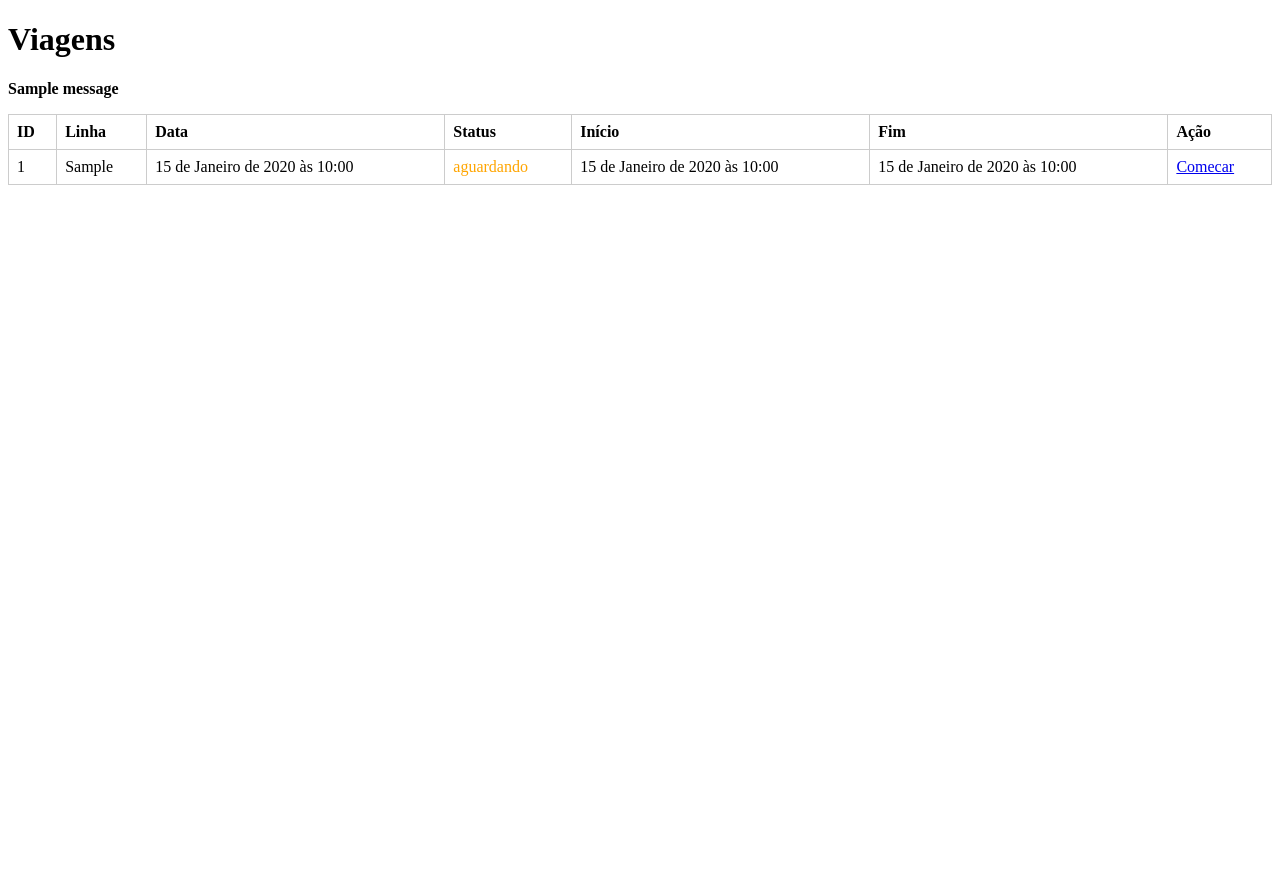
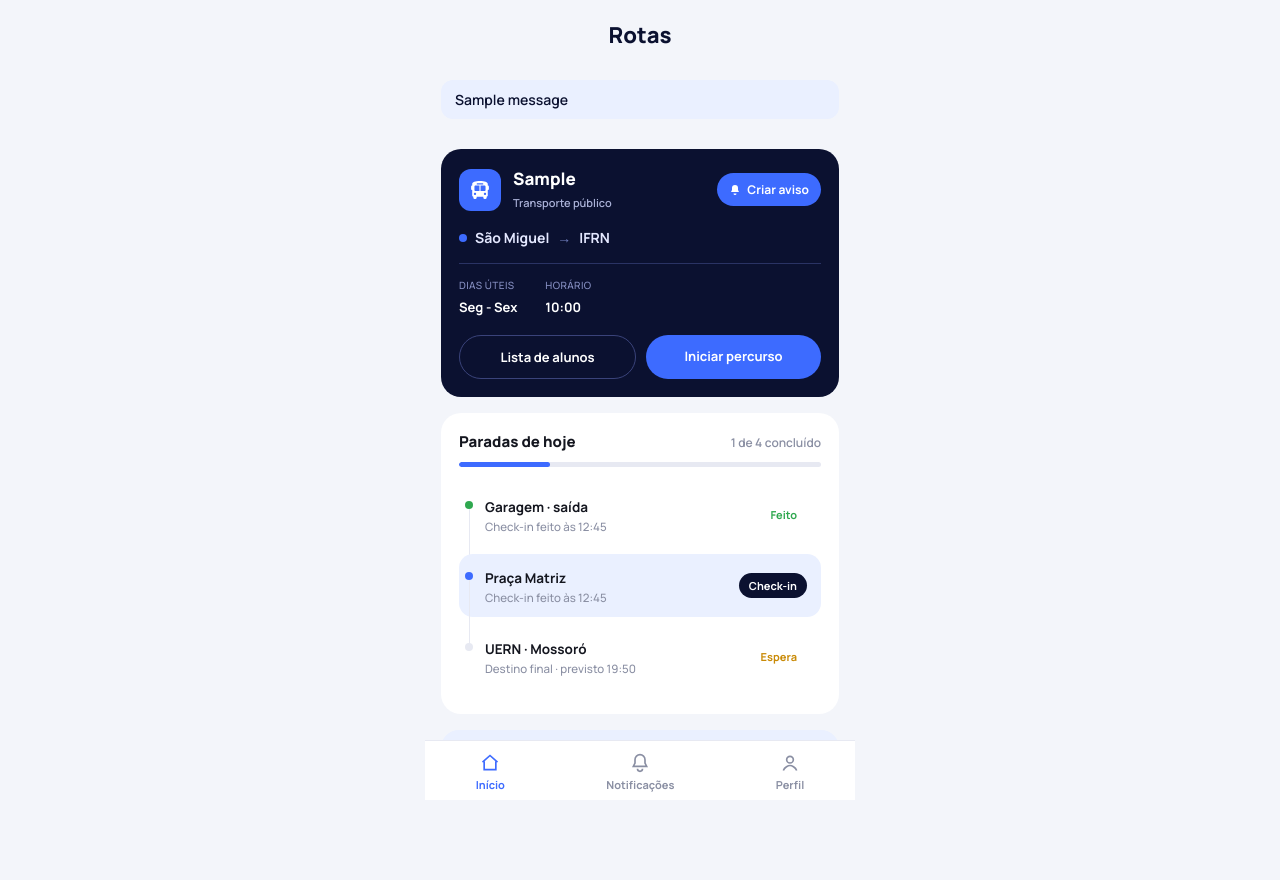
Before and after one commit to NicolasRaony06/sistema-unirotas, a Django app: page /operation/viagens/ in a window 1280 px wide. Before the commit the page ends 185 px from the top, so only its background shows below. Run offline with Django 5.2, Linux system fonts and the light colour scheme; tables that the repository leaves empty hold one stand-in row (values such as "Sample post"); one stand-in notice (Sample message) is shown.

Commit message:
feature criacao da listagem de alunos

```diff
--- a/operation/models.py
+++ b/operation/models.py
@@ -13,7 +13,7 @@ class Viagem(models.Model):
     momento_finalizado = models.DateTimeField(null=True, blank=True)
 
     def __str__(self):
-        return self.linha
+        return f'{self.linha} ({self.data})'
 
     def comecar(self):
         self.status = 'em_andamento'
--- /dev/null
+++ b/operation/static/operation/css/style.css
@@ -0,0 +1,295 @@
+:root {
+    --navy-950: #0B1130;
+    --navy-800: #161D45;
+    --blue-500: #3D6BFF;
+    --blue-100: #EAF0FF;
+    --coral-500: #F0483F;
+    --green-600: #2FA84F;
+    --amber-600: #C98A06;
+    --ink-900: #14161F;
+    --grey-500: #8A8FA3;
+    --grey-200: #E7E9F2;
+    --paper: #F3F5FA;
+}
+
+* { box-sizing: border-box; }
+
+body {
+    margin: 0;
+    background: var(--paper);
+    font-family: 'Manrope', system-ui, sans-serif;
+    color: var(--ink-900);
+}
+
+.app {
+    max-width: 430px;
+    margin: 0 auto;
+    min-height: 100vh;
+    background: var(--paper);
+    display: flex;
+    flex-direction: column;
+}
+
+.topbar { padding: 20px 20px 8px; }
+.topbar h1 { margin: 0; font-size: 22px; font-weight: 800; color: var(--navy-950); }
+.topbar { text-align: center; }
+
+.content {
+    flex: 1;
+    padding: 8px 16px 24px;
+    display: flex;
+    flex-direction: column;
+    gap: 16px;
+}
+
+.flash {
+    background: var(--blue-100);
+    color: var(--navy-950);
+    padding: 10px 14px;
+    border-radius: 12px;
+    font-size: 14px;
+    font-weight: 600;
+}
+
+/* ---- Card da rota ---- */
+.route-card { background: var(--navy-950); border-radius: 20px; padding: 18px; color: #fff; }
+.route-card__head { display: flex; align-items: center; gap: 12px; }
+.route-card__bus {
+    width: 42px; height: 42px; border-radius: 12px;
+    background: var(--blue-500);
+    display: flex; align-items: center; justify-content: center;
+    flex-shrink: 0;
+}
+.route-card__title { flex: 1; }
+.route-card__title h2 { margin: 0; font-size: 17px; font-weight: 800; }
+.route-card__title span { font-size: 11px; color: #A9B0D6; font-weight: 600; }
+.route-card__alert {
+    display: flex; align-items: center; gap: 6px;
+    background: var(--blue-500); color: #fff; border: none;
+    border-radius: 999px; padding: 8px 12px;
+    font-size: 12px; font-weight: 700; font-family: inherit;
+}
+
+.route-card__path {
+    display: flex; align-items: center; gap: 8px;
+    margin: 16px 0; font-size: 14px; font-weight: 700; color: #E4E8FF;
+}
+.route-card__path .dot { width: 8px; height: 8px; border-radius: 50%; background: var(--blue-500); flex-shrink: 0; }
+.route-card__path .arrow { color: #6C79B8; }
+
+.route-card__meta { display: flex; gap: 28px; padding-top: 14px; border-top: 1px solid #2A3364; }
+.route-card__meta .label { display: block; font-size: 10px; letter-spacing: 0.04em; color: #8891C4; margin-bottom: 3px; }
+.route-card__meta strong { font-size: 13px; }
+
+.route-card__actions { display: flex; gap: 10px; margin-top: 18px; }
+.btn {
+    flex: 1; text-align: center; padding: 12px 10px; border-radius: 999px;
+    font-size: 13px; font-weight: 700; text-decoration: none; border: none;
+    font-family: inherit; cursor: pointer;
+}
+.btn--ghost { background: transparent; color: #fff; border: 1px solid #3A437A; }
+.btn--solid { background: var(--blue-500); color: #fff; }
+.btn--danger { background: var(--coral-500); }
+.btn--done { background: #232B58; color: #A9B0D6; }
+
+/* ---- Paradas de hoje ---- */
+.stops { background: #fff; border-radius: 20px; padding: 18px; }
+.stops__head { display: flex; justify-content: space-between; align-items: baseline; margin-bottom: 10px; }
+.stops__head h3 { margin: 0; font-size: 15px; font-weight: 800; }
+.stops__head span { font-size: 12px; color: var(--grey-500); font-weight: 600; }
+.progress { height: 5px; border-radius: 999px; background: var(--grey-200); overflow: hidden; margin-bottom: 16px; }
+.progress__bar { height: 100%; background: var(--blue-500); border-radius: 999px; }
+
+.timeline { list-style: none; margin: 0; padding: 0; }
+.timeline li { position: relative; padding: 12px 14px 12px 26px; margin-bottom: 8px; border-radius: 14px; }
+.timeline li::before {
+    content: ''; position: absolute; left: 6px; top: 18px;
+    width: 8px; height: 8px; border-radius: 50%; background: var(--grey-200);
+}
+.timeline li.done::before { background: var(--green-600); }
+.timeline li.active { background: var(--blue-100); }
+.timeline li.active::before { background: var(--blue-500); }
+.timeline li:not(:last-child)::after {
+    content: ''; position: absolute; left: 9.5px; top: 26px;
+    width: 1px; height: calc(100% + 6px); background: var(--grey-200);
+}
+.stop-row { display: flex; justify-content: space-between; align-items: center; gap: 10px; }
+.stop-row strong { font-size: 13.5px; }
+.stop-row small { display: block; color: var(--grey-500); font-size: 11.5px; margin-top: 2px; }
+.tag { font-size: 11px; font-weight: 700; padding: 5px 10px; border-radius: 999px; white-space: nowrap; }
+.tag--feito { color: var(--green-600); }
+.tag--espera { color: var(--amber-600); }
+.tag--checkin { background: var(--navy-950); color: #fff; }
+
+/* ---- Aluno moderador ---- */
+.moderator { background: var(--blue-100); border-radius: 18px; padding: 14px 16px; display: flex; align-items: center; gap: 12px; }
+.moderator__icon {
+    width: 38px; height: 38px; border-radius: 50%; background: var(--blue-500);
+    display: flex; align-items: center; justify-content: center; flex-shrink: 0;
+}
+.moderator__info { flex: 1; }
+.moderator__info span { display: block; font-size: 11px; color: var(--grey-500); font-weight: 600; }
+.moderator__info strong { font-size: 14px; color: var(--blue-500); }
+.moderator__trocar { background: var(--navy-950); color: #fff; border: none; border-radius: 999px; padding: 8px 14px; font-size: 12px; font-weight: 700; font-family: inherit; }
+
+.empty { text-align: center; color: var(--grey-500); font-size: 14px; padding: 40px 0; }
+
+/* ---- Navegação inferior ---- */
+.bottom-nav {
+    display: flex; justify-content: space-around; padding: 12px 0 8px;
+    background: #fff; border-top: 1px solid var(--grey-200);
+    position: sticky; bottom: 0;
+}
+.bottom-nav a { display: flex; flex-direction: column; align-items: center; gap: 4px; font-size: 11px; font-weight: 700; color: var(--grey-500); text-decoration: none; }
+.bottom-nav a.active { color: var(--blue-500); }
+
+/* ---- Cabeçalho com seta de voltar ---- */
+.topbar-alunos {
+    display: flex;
+    align-items: center;
+    gap: 12px;
+    position: relative;
+    justify-content: center;
+}
+.topbar-alunos h1 {
+    margin: 0;
+    font-size: 18px;
+    font-weight: 800;
+    color: var(--navy-950);
+}
+.topbar-back {
+    position: absolute;
+    left: 0;
+    width: 36px;
+    height: 36px;
+    border-radius: 50%;
+    background: #fff;
+    box-shadow: 0 2px 6px rgba(11, 17, 48, 0.08);
+    display: flex;
+    align-items: center;
+    justify-content: center;
+    color: var(--navy-950);
+    text-decoration: none;
+}
+
+/* ---- Card resumo ---- */
+.summary-card {
+    background: var(--navy-950);
+    border-radius: 20px;
+    padding: 18px 20px;
+    display: flex;
+    align-items: center;
+    justify-content: space-between;
+    color: #fff;
+}
+.summary-card__total .label {
+    display: block;
+    font-size: 12px;
+    color: #A9B0D6;
+    font-weight: 600;
+    margin-bottom: 4px;
+}
+.summary-card__total .value {
+    font-size: 32px;
+    font-weight: 800;
+}
+.summary-card__stats {
+    display: flex;
+    flex-direction: column;
+    gap: 8px;
+    align-items: flex-end;
+}
+.stat {
+    display: flex;
+    align-items: center;
+    gap: 6px;
+    background: #fff;
+    color: var(--ink-900);
+    font-size: 12px;
+    font-weight: 700;
+    padding: 5px 10px;
+    border-radius: 999px;
+}
+.stat .dot {
+    width: 7px;
+    height: 7px;
+    border-radius: 50%;
+}
+.stat--ok .dot { background: var(--green-600); }
+.stat--pending .dot { background: var(--coral-500); }
+
+/* ---- Grupos por instituição ---- */
+.group__header {
+    display: flex;
+    justify-content: space-between;
+    align-items: center;
+    padding: 4px 4px 10px;
+}
+.group__title {
+    font-size: 13px;
+    font-weight: 800;
+    color: var(--ink-900);
+    display: flex;
+    align-items: center;
+    gap: 8px;
+}
+.badge {
+    background: var(--blue-100);
+    color: var(--blue-500);
+    font-size: 11px;
+    font-weight: 700;
+    padding: 3px 9px;
+    border-radius: 999px;
+}
+.group__ratio {
+    font-size: 12px;
+    color: var(--grey-500);
+    font-weight: 600;
+}
+
+/* ---- Linha de aluno ---- */
+.student-list {
+    display: flex;
+    flex-direction: column;
+    gap: 8px;
+}
+.student-row {
+    background: #fff;
+    border-radius: 14px;
+    padding: 10px 14px;
+    display: flex;
+    align-items: center;
+    gap: 10px;
+}
+.student-row__avatar {
+    width: 34px;
+    height: 34px;
+    border-radius: 50%;
+    background: var(--blue-100);
+    color: var(--blue-500);
+    display: flex;
+    align-items: center;
+    justify-content: center;
+    flex-shrink: 0;
+}
+.student-row__name {
+    flex: 1;
+    font-size: 14px;
+    font-weight: 700;
+    color: var(--ink-900);
+}
+.status-pill {
+    font-size: 11px;
+    font-weight: 700;
+    padding: 5px 10px;
+    border-radius: 999px;
+    white-space: nowrap;
+}
+.status-pill--presente {
+    background: #E4F7EA;
+    color: var(--green-600);
+}
+.status-pill--pendente {
+    background: #FDE9EA;
+    color: var(--coral-500);
+}
--- /dev/null
+++ b/operation/templates/base.html
@@ -0,0 +1,45 @@
+{% load static %}
+<!DOCTYPE html>
+<html lang="pt-br">
+<head>
+    <meta charset="UTF-8">
+    <meta name="viewport" content="width=device-width, initial-scale=1">
+    <title>{% block title %}Rotas{% endblock %}</title>
+    <link rel="preconnect" href="https://fonts.googleapis.com">
+    <link rel="preconnect" href="https://fonts.gstatic.com" crossorigin>
+    <link href="https://fonts.googleapis.com/css2?family=Manrope:wght@500;600;700;800&display=swap" rel="stylesheet">
+    <link rel="stylesheet" href="{% static 'operation/css/style.css' %}">
+</head>
+<body>
+    <div class="app">
+        <header class="topbar">
+            {% block header %}<h1>Rotas</h1>{% endblock %}
+        </header>
+
+        <main class="content">
+            {% if messages %}
+                {% for message in messages %}
+                    <p class="flash">{{ message }}</p>
+                {% endfor %}
+            {% endif %}
+
+            {% block content %}{% endblock %}
+        </main>
+
+        <nav class="bottom-nav">
+            <a href="{% url 'lista_viagens' %}" class="{% block nav_inicio %}{% endblock %}">
+                <svg width="20" height="20" viewBox="0 0 24 24" fill="none" stroke="currentColor" stroke-width="2"><path d="M3 11l9-8 9 8"/><path d="M5 10v10h14V10"/></svg>
+                Início
+            </a>
+            <a href="#">
+                <svg width="20" height="20" viewBox="0 0 24 24" fill="none" stroke="currentColor" stroke-width="2"><path d="M12 2a6 6 0 00-6 6v4l-2 4h16l-2-4V8a6 6 0 00-6-6z"/><path d="M9 19a3 3 0 006 0"/></svg>
+                Notificações
+            </a>
+            <a href="#">
+                <svg width="20" height="20" viewBox="0 0 24 24" fill="none" stroke="currentColor" stroke-width="2"><circle cx="12" cy="8" r="4"/><path d="M4 21c1.5-4 6-6 8-6s6.5 2 8 6"/></svg>
+                Perfil
+            </a>
+        </nav>
+    </div>
+</body>
+</html>
--- a/operation/templates/lista_viagens.html
+++ b/operation/templates/lista_viagens.html
@@ -1,52 +1,113 @@
-<!-- lista_viagens.html -->
-<!DOCTYPE html>
-<html lang="pt-br">
-<head>
-    <meta charset="UTF-8">
-    <title>Viagens</title>
-    <style>
-        table { border-collapse: collapse; width: 100%; }
-        th, td { border: 1px solid #ccc; padding: 8px; text-align: left; }
-        .aguardando { color: orange; }
-        .em_andamento { color: blue; }
-        .concluida { color: green; }
-    </style>
-</head>
-<body>
-    <h1>Viagens</h1>
-    {% if messages %}
-        {% for message in messages %}
-            <p><strong>{{ message }}</strong></p>
-        {% endfor %}
+{% extends 'base.html' %}
+
+{% block nav_inicio %}active{% endblock %}
+
+{% block content %}
+    {% if viagem %}
+    <section class="route-card">
+        <div class="route-card__head">
+            <div class="route-card__bus" aria-hidden="true">
+                <svg width="20" height="20" viewBox="0 0 27 24" fill="none" xmlns="http://www.w3.org/2000/svg">
+                    <path d="M13.5 0C19.8 0 24 1.65 24 3.75V4.5V6C24.8297 6 25.5 6.67031 25.5 7.5V10.5C25.5 11.3297 24.8297 12 24 12V19.5C24 20.3297 23.3297 21 22.5 21V22.5C22.5 23.3297 21.8297 24 21 24H19.5C18.6703 24 18 23.3297 18 22.5V21H9V22.5C9 23.3297 8.32969 24 7.5 24H6C5.17031 24 4.5 23.3297 4.5 22.5V21C3.67031 21 3 20.3297 3 19.5V12C2.17031 12 1.5 11.3297 1.5 10.5V7.5C1.5 6.67031 2.17031 6 3 6V4.5V3.75C3 1.65 7.2 0 13.5 0ZM6 7.5V12C6 12.8297 6.67031 13.5 7.5 13.5H12.75V6H7.5C6.67031 6 6 6.67031 6 7.5ZM14.25 13.5H19.5C20.3297 13.5 21 12.8297 21 12V7.5C21 6.67031 20.3297 6 19.5 6H14.25V13.5ZM6.75 18.75C7.14782 18.75 7.52936 18.592 7.81066 18.3107C8.09196 18.0294 8.25 17.6478 8.25 17.25C8.25 16.8522 8.09196 16.4706 7.81066 16.1893C7.52936 15.908 7.14782 15.75 6.75 15.75C6.35218 15.75 5.97064 15.908 5.68934 16.1893C5.40804 16.4706 5.25 16.8522 5.25 17.25C5.25 17.6478 5.40804 18.0294 5.68934 18.3107C5.97064 18.592 6.35218 18.75 6.75 18.75ZM20.25 18.75C20.6478 18.75 21.0294 18.592 21.3107 18.3107C21.592 18.0294 21.75 17.6478 21.75 17.25C21.75 16.8522 21.592 16.4706 21.3107 16.1893C21.0294 15.908 20.6478 15.75 20.25 15.75C19.8522 15.75 19.4706 15.908 19.1893 16.1893C18.908 16.4706 18.75 16.8522 18.75 17.25C18.75 17.6478 18.908 18.0294 19.1893 18.3107C19.4706 18.592 19.8522 18.75 20.25 18.75ZM18 3.75C18 3.3375 17.6625 3 17.25 3H9.75C9.3375 3 9 3.3375 9 3.75C9 4.1625 9.3375 4.5 9.75 4.5H17.25C17.6625 4.5 18 4.1625 18 3.75Z" fill="currentColor"/>
+                </svg>
+            </div>
+            <div class="route-card__title">
+                <h2>{{ viagem.linha }}</h2>
+                <span>Transporte público</span>
+            </div>
+            <!-- estático: aviso ainda não implementado -->
+            <button class="route-card__alert" type="button" disabled>
+                <svg width="12" height="12" viewBox="0 0 24 24" fill="#fff"><path d="M12 2a6 6 0 00-6 6v4l-2 4h16l-2-4V8a6 6 0 00-6-6zM9 19a3 3 0 006 0H9z"/></svg>
+                Criar aviso
+            </button>
+        </div>
+
+        <!-- estático: origem/destino ainda não é um campo do model -->
+        <div class="route-card__path">
+            <span class="dot"></span> São Miguel <span class="arrow">→</span> IFRN
+        </div>
+
+        <div class="route-card__meta">
+            <div>
+                <!-- estático: dias úteis fixos, ainda não vem do model -->
+                <span class="label">DIAS ÚTEIS</span>
+                <strong>Seg - Sex</strong>
+
+            </div>
+            <div>
+                <span class="label">HORÁRIO</span>
+                <strong>{{ viagem.data|date:"H:i" }}</strong>
+            </div>
+        </div>
+
+        <div class="route-card__actions">
+            <!-- estático: tela de lista de alunos ainda não existe -->
+            <a class="btn btn--ghost" href="{% url 'lista_alunos' viagem.pk %}">Lista de alunos</a>
+
+            {% if viagem.status == 'aguardando' %}
+                <a class="btn btn--solid" href="{% url 'comecar_viagem' viagem.pk %}">Iniciar percurso</a>
+            {% elif viagem.status == 'em_andamento' %}
+                <a class="btn btn--solid btn--danger" href="{% url 'concluir_viagem' viagem.pk %}">Finalizar rota</a>
+            {% endif %}
+        </div>
+    </section>
+
+    <!-- estático: paradas ainda não têm model próprio -->
+    <section class="stops">
+        <div class="stops__head">
+            <h3>Paradas de hoje</h3>
+            <span>1 de 4 concluído</span>
+        </div>
+        <div class="progress"><div class="progress__bar" style="width: 25%;"></div></div>
+        <ul class="timeline">
+            <li class="done">
+                <div class="stop-row">
+                    <div>
+                        <strong>Garagem · saída</strong>
+                        <small>Check-in feito às 12:45</small>
+                    </div>
+                    <span class="tag tag--feito">Feito</span>
+                </div>
+            </li>
+            <li class="active">
+                <div class="stop-row">
+                    <div>
+                        <strong>Praça Matriz</strong>
+                        <small>Check-in feito às 12:45</small>
+                    </div>
+                    <span class="tag tag--checkin">Check-in</span>
+                </div>
+            </li>
+            <li>
+                <div class="stop-row">
+                    <div>
+                        <strong>UERN · Mossoró</strong>
+                        <small>Destino final · previsto 19:50</small>
+                    </div>
+                    <span class="tag tag--espera">Espera</span>
+                </div>
+            </li>
+        </ul>
+    </section>
+
+    <!-- estático: moderador da viagem ainda não implementado -->
+    <section class="moderator">
+        <div class="moderator__icon" aria-hidden="true">
+            <svg width="16" height="16" viewBox="0 0 24 24" fill="#fff"><path d="M5 8l4 3 3-6 3 6 4-3-2 10H7L5 8z"/></svg>
+        </div>
+        <div class="moderator__info">
+            {% if moderador %}
+                <span>Aluno moderador</span>
+                <strong>{{moderador.estudante}}</strong>
+            {% else %}
+                <span>Aluno moderador</span>
+                <strong>Não possui</strong>
+            {% endif %}
+        </div>
+        <button class="moderator__trocar" type="button">Trocar</button>
+    </section>
+
+    {% else %}
+    <p class="empty">Nenhuma rota disponível no momento.</p>
     {% endif %}
-    <table>
-        <tr>
-            <th>ID</th>
-            <th>Linha</th>
-            <th>Data</th>
-            <th>Status</th>
-            <th>Início</th>
-            <th>Fim</th>
-            <th>Ação</th>
-        </tr>
-        {% for viagem in viagens %}
-        <tr>
-            <td>{{ viagem.pk }}</td>
-            <td>{{ viagem.linha }}</td>
-            <td>{{ viagem.data }}</td>
-            <td class="{{ viagem.status }}">{{ viagem.status }}</td>
-            <td>{{ viagem.momento_iniciado|default:"-" }}</td>
-            <td>{{ viagem.momento_finalizado|default:"-" }}</td>
-            <td>
-                {% if viagem.status == 'aguardando' %}
-                <a href="{% url 'comecar_viagem' viagem.pk %}">Comecar</a>
-                {% endif %}
-                {% if viagem.status == 'em_andamento' %}
-                <a href="{% url 'concluir_viagem' viagem.pk %}">Concluir</a>
-                {% endif %}
-            </td>
-        </tr>
-        {% endfor %}
-    </table>
-</body>
-</html>
+{% endblock %}
--- a/operation/urls.py
+++ b/operation/urls.py
@@ -4,5 +4,6 @@ from django.urls import path
 urlpatterns = [
     path('viagens/', lista_viagens, name='lista_viagens'),
     path('viagens/concluir/<int:viagem_id>', concluir_viagem, name='concluir_viagem'),
-    path('viagens/comecar/<int:viagem_id>', comecar_viagem, name='comecar_viagem')
+    path('viagens/comecar/<int:viagem_id>', comecar_viagem, name='comecar_viagem'),
+    path('viagem/<int:viagem_id>/alunos/', lista_alunos, name='lista_alunos'),
 ]
--- a/operation/views.py
+++ b/operation/views.py
@@ -1,10 +1,17 @@
 from django.shortcuts import render, get_object_or_404, redirect
-from operation.models import Viagem
+from operation.models import Viagem, UsuarioDaViagem
 from django.contrib import messages
 
 def lista_viagens(request):
-    viagens = Viagem.objects.all().order_by('data')
-    return render(request, 'lista_viagens.html', {'viagens': viagens})
+    viagem_atual = Viagem.objects.filter(status='em_andamento').order_by('data').first()
+
+
+    if not viagem_atual:
+        viagem_atual = Viagem.objects.filter(status='aguardando').order_by('data').first()
+
+    moderador = UsuarioDaViagem.objects.filter(viagem=viagem_atual, moderador=True).first()
+
+    return render(request, 'lista_viagens.html', {'viagem': viagem_atual, 'moderador': moderador})
 
 def concluir_viagem(request, viagem_id):
     obj_viagem = get_object_or_404(Viagem, pk=viagem_id)
@@ -21,3 +28,17 @@ def comecar_viagem(request, viagem_id):
     obj_viagem = get_object_or_404(Viagem, pk=viagem_id)
     obj_viagem.comecar()
     return redirect('lista_viagens')
+
+def lista_alunos(request, viagem_id):
+    obj_viagem = get_object_or_404(Viagem, pk=viagem_id)
+    alunos = UsuarioDaViagem.objects.filter(viagem=obj_viagem).order_by('id')
+    total_alunos = UsuarioDaViagem.objects.count()
+    total_alunos_presentes = UsuarioDaViagem.objects.filter(presente=True).count()
+    total_alunos_pendentes = UsuarioDaViagem.objects.filter(presente=False).count()
+    return render(request, 'lista_alunos.html', {
+        'alunos': alunos,
+        'viagens': obj_viagem,
+        'total': total_alunos,
+        'presentes': total_alunos_presentes,
+        'pendentes': total_alunos_pendentes,
+        })
```
Also changed, not shown: operation/templates/lista_alunos.html (added, +54 -0 lines).
